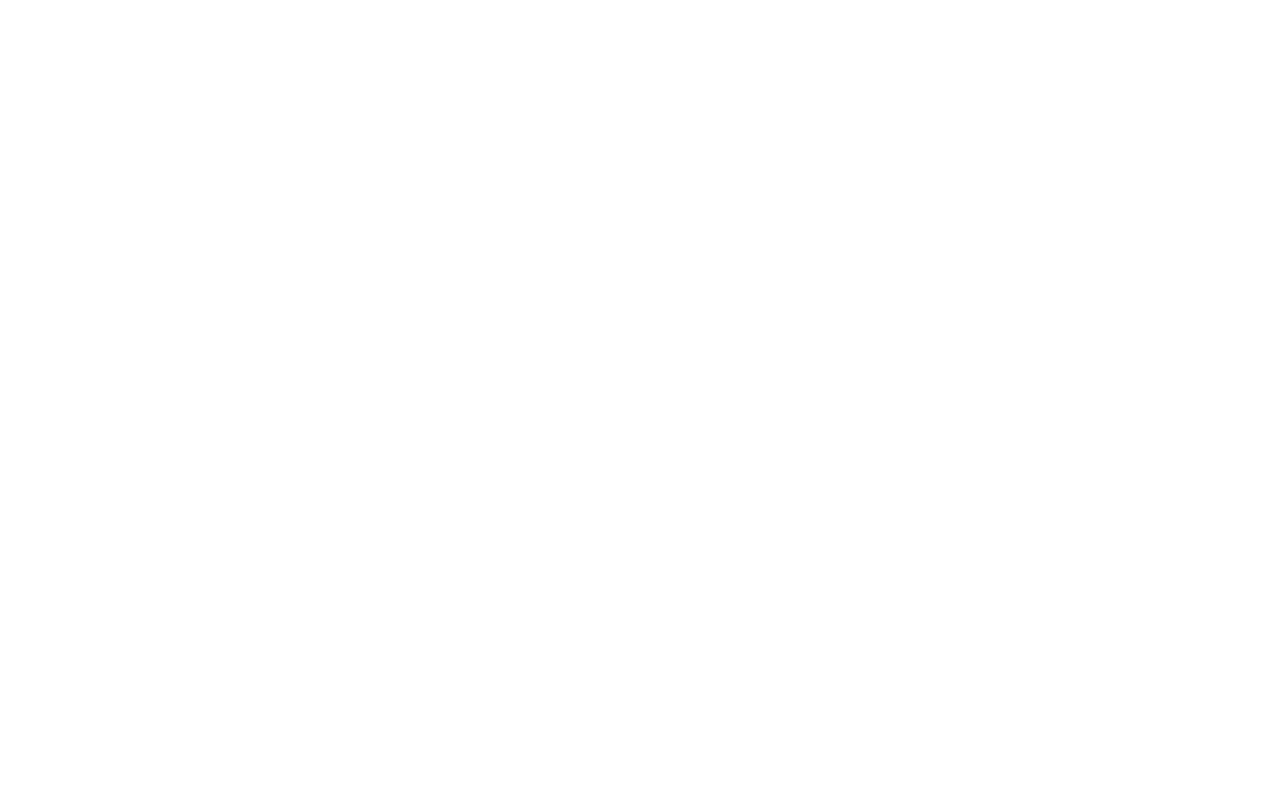
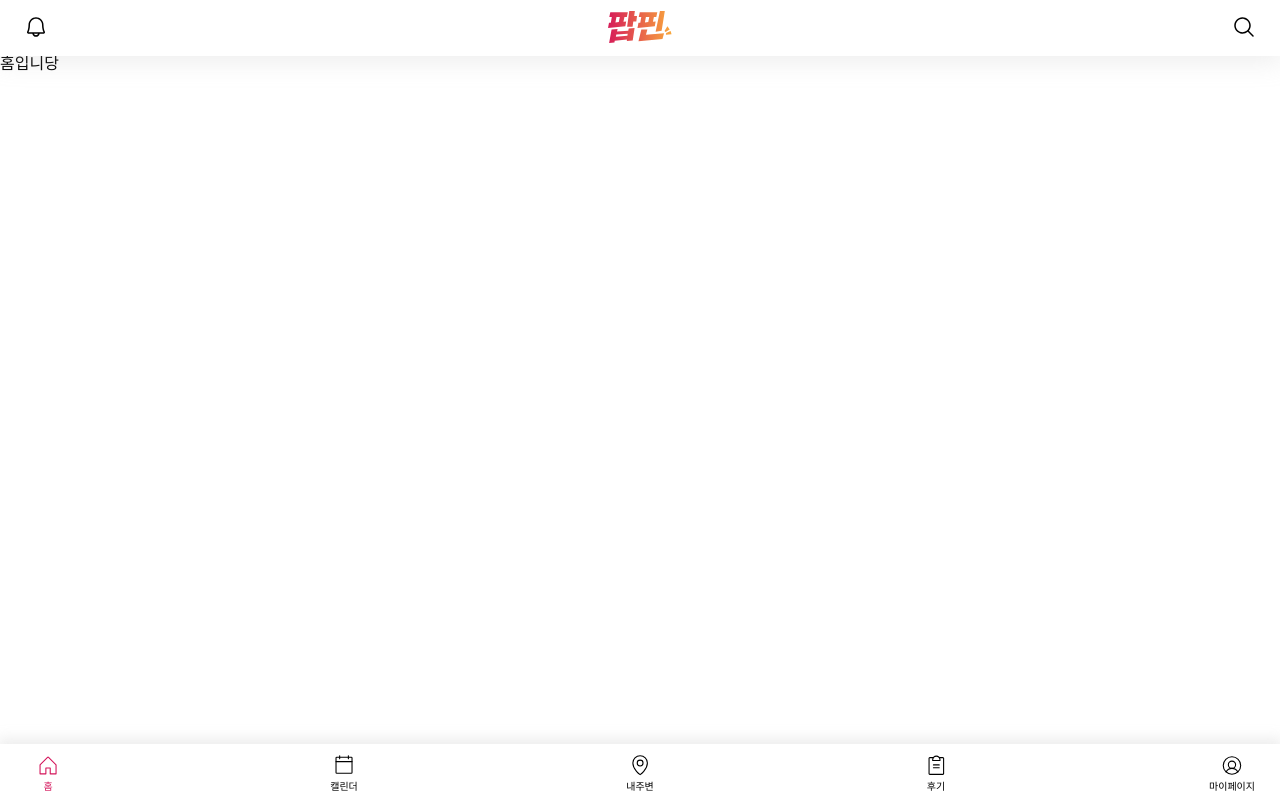
Before and after one commit to parseler/poppin, a React (Vite) app in the folder frontend/: page / in a window 1280 px wide. Built offline with nearby package versions, Linux system fonts and the light colour scheme; a web font is replaced by a local one.

Commit message:
[feat] Add layout & router S11P12A806-113

```diff
--- a/frontend/package.json
+++ b/frontend/package.json
@@ -13,6 +13,7 @@
   "dependencies": {
     "react": "^18.3.1",
     "react-dom": "^18.3.1",
+    "react-router-dom": "^6.25.1",
     "react-slick": "^0.30.2",
     "slick-carousel": "^1.8.1"
   },
--- a/frontend/src/App.tsx
+++ b/frontend/src/App.tsx
@@ -1,10 +1,15 @@
-import './App.css'
-import PopDetail from './pages/Pop/PopDetail';
+import { Route, Routes } from "react-router-dom";
+import Layout from "@components/common/Layout";
+
+import Home from "@pages/Home";
 
 function App() {
 
   return (
-    <div>
+    <div className="App">
+      <Routes>
+        <Route path="/" element={<Layout><Home /></Layout>} />
+      </Routes>
     </div>
   )
 }
--- /dev/null
+++ b/frontend/src/components/common/Layout.tsx
@@ -0,0 +1,20 @@
+import '@css/Layout.css';
+import Header from "./Header";
+import Menu from "./Menu";
+import { ReactNode } from 'react';
+
+type LayoutProps = {
+    children: ReactNode;
+}
+
+const Layout = (props: LayoutProps) => {
+  return (
+    <div>
+      <Header />
+      <main>{props.children}</main>
+      <Menu />
+    </div>
+  );
+};
+
+export default Layout;
--- a/frontend/src/components/common/Menu.tsx
+++ b/frontend/src/components/common/Menu.tsx
@@ -2,7 +2,7 @@
 import { useState } from "react";
 
 const Menu = () => {
-  const [active, setActive] = useState<string | null>(null);
+  const [active, setActive] = useState<string | null>("home");
 
   const onMenuClick = (menu: string) => {
     setActive(menu);
@@ -21,14 +21,14 @@
           viewBox="0 0 33 33"
           fill="none"
         >
-          <g clip-path="url(#clip0_350_504)">
+          <g clipPath="url(#clip0_350_504)">
             <path
               className="icon-path"
               d="M13.5703 27.9603V19.9603H19.5703V27.9603H27.5703V15.9603C27.5704 15.8289 27.5446 15.6988 27.4944 15.5774C27.4443 15.456 27.3706 15.3457 27.2778 15.2528L17.2778 5.25276C17.1849 5.15978 17.0747 5.08602 16.9533 5.0357C16.8319 4.98538 16.7017 4.95947 16.5703 4.95947C16.4389 4.95947 16.3088 4.98538 16.1874 5.0357C16.066 5.08602 15.9557 5.15978 15.8628 5.25276L5.86281 15.2528C5.76998 15.3457 5.69636 15.456 5.64618 15.5774C5.59599 15.6988 5.57021 15.8289 5.57031 15.9603V27.9603H13.5703Z"
               stroke="black"
-              stroke-width="1.5"
-              stroke-linecap="round"
-              stroke-linejoin="round"
+              strokeWidth="1.5"
+              strokeLinecap="round"
+              strokeLinejoin="round"
             />
           </g>
           <defs>
@@ -55,38 +55,38 @@
           viewBox="0 0 33 33"
           fill="none"
         >
-          <g clip-path="url(#clip0_360_534)">
+          <g clipPath="url(#clip0_360_534)">
             <path
               className="icon-path"
               d="M26.5322 5.14868H6.53223C5.97994 5.14868 5.53223 5.5964 5.53223 6.14868V26.1487C5.53223 26.701 5.97994 27.1487 6.53223 27.1487H26.5322C27.0845 27.1487 27.5322 26.701 27.5322 26.1487V6.14868C27.5322 5.5964 27.0845 5.14868 26.5322 5.14868Z"
               stroke="black"
-              stroke-width="1.5"
-              stroke-linecap="round"
-              stroke-linejoin="round"
+              strokeWidth="1.5"
+              strokeLinecap="round"
+              strokeLinejoin="round"
             />
             <path
               className="icon-path"
               d="M22.5322 3.14868V7.14868"
               stroke="black"
-              stroke-width="1.5"
-              stroke-linecap="round"
-              stroke-linejoin="round"
+              strokeWidth="1.5"
+              strokeLinecap="round"
+              strokeLinejoin="round"
             />
             <path
               className="icon-path"
               d="M10.5322 3.14868V7.14868"
               stroke="black"
-              stroke-width="1.5"
-              stroke-linecap="round"
-              stroke-linejoin="round"
+              strokeWidth="1.5"
+              strokeLinecap="round"
+              strokeLinejoin="round"
             />
             <path
               className="icon-path"
               d="M5.53223 11.1487H27.5322"
               stroke="black"
-              stroke-width="1.5"
-              stroke-linecap="round"
-              stroke-linejoin="round"
+              strokeWidth="1.5"
+              strokeLinecap="round"
+              strokeLinejoin="round"
             />
           </g>
           <defs>
@@ -113,22 +113,22 @@
           viewBox="0 0 33 33"
           fill="none"
         >
-          <g clip-path="url(#clip0_350_518)">
+          <g clipPath="url(#clip0_350_518)">
             <path
               className="icon-path"
               d="M16.6714 17.0817C18.8805 17.0817 20.6714 15.2908 20.6714 13.0817C20.6714 10.8725 18.8805 9.08167 16.6714 9.08167C14.4622 9.08167 12.6714 10.8725 12.6714 13.0817C12.6714 15.2908 14.4622 17.0817 16.6714 17.0817Z"
               stroke="black"
-              stroke-width="1.5"
-              stroke-linecap="round"
-              stroke-linejoin="round"
+              strokeWidth="1.5"
+              strokeLinecap="round"
+              strokeLinejoin="round"
             />
             <path
               className="icon-path"
               d="M26.6714 13.0817C26.6714 22.0817 16.6714 29.0817 16.6714 29.0817C16.6714 29.0817 6.67139 22.0817 6.67139 13.0817C6.67139 10.4295 7.72496 7.88596 9.60032 6.0106C11.4757 4.13523 14.0192 3.08167 16.6714 3.08167C19.3236 3.08167 21.8671 4.13523 23.7425 6.0106C25.6178 7.88596 26.6714 10.4295 26.6714 13.0817Z"
               stroke="black"
-              stroke-width="1.5"
-              stroke-linecap="round"
-              stroke-linejoin="round"
+              strokeWidth="1.5"
+              strokeLinecap="round"
+              strokeLinejoin="round"
             />
           </g>
           <defs>
@@ -155,38 +155,38 @@
           viewBox="0 0 33 33"
           fill="none"
         >
-          <g clip-path="url(#clip0_350_522)">
+          <g clipPath="url(#clip0_350_522)">
             <path
               className="icon-path"
               d="M12.9556 19.6656H20.9556"
               stroke="black"
-              stroke-width="1.5"
-              stroke-linecap="round"
-              stroke-linejoin="round"
+              strokeWidth="1.5"
+              strokeLinecap="round"
+              strokeLinejoin="round"
             />
             <path
               className="icon-path"
               d="M12.9556 15.6656H20.9556"
               stroke="black"
-              stroke-width="1.5"
-              stroke-linecap="round"
-              stroke-linejoin="round"
+              strokeWidth="1.5"
+              strokeLinecap="round"
+              strokeLinejoin="round"
             />
             <path
               className="icon-path"
               d="M20.9556 5.66565H25.9556C26.2208 5.66565 26.4751 5.77101 26.6627 5.95854C26.8502 6.14608 26.9556 6.40043 26.9556 6.66565V27.6656C26.9556 27.9309 26.8502 28.1852 26.6627 28.3728C26.4751 28.5603 26.2208 28.6656 25.9556 28.6656H7.95557C7.69035 28.6656 7.436 28.5603 7.24846 28.3728C7.06092 28.1852 6.95557 27.9309 6.95557 27.6656V6.66565C6.95557 6.40043 7.06092 6.14608 7.24846 5.95854C7.436 5.77101 7.69035 5.66565 7.95557 5.66565H12.9556"
               stroke="black"
-              stroke-width="1.5"
-              stroke-linecap="round"
-              stroke-linejoin="round"
+              strokeWidth="1.5"
+              strokeLinecap="round"
+              strokeLinejoin="round"
             />
             <path
               className="icon-path"
               d="M11.9556 9.66565V8.66565C11.9556 7.33957 12.4824 6.0678 13.42 5.13012C14.3577 4.19243 15.6295 3.66565 16.9556 3.66565C18.2816 3.66565 19.5534 4.19243 20.4911 5.13012C21.4288 6.0678 21.9556 7.33957 21.9556 8.66565V9.66565H11.9556Z"
               stroke="black"
-              stroke-width="1.5"
-              stroke-linecap="round"
-              stroke-linejoin="round"
+              strokeWidth="1.5"
+              strokeLinecap="round"
+              strokeLinejoin="round"
             />
           </g>
           <defs>
@@ -213,30 +213,30 @@
           viewBox="0 0 33 33"
           fill="none"
         >
-          <g clip-path="url(#clip0_350_528)">
+          <g clipPath="url(#clip0_350_528)">
             <path
               className="icon-path"
               d="M8.43408 25.344C9.18647 23.862 10.3345 22.6173 11.751 21.7479C13.1675 20.8784 14.7971 20.4182 16.4591 20.4182C18.1211 20.4182 19.7507 20.8784 21.1672 21.7479C22.5836 22.6173 23.7317 23.862 24.4841 25.344"
               stroke="black"
-              stroke-width="1.5"
-              stroke-linecap="round"
-              stroke-linejoin="round"
+              strokeWidth="1.5"
+              strokeLinecap="round"
+              strokeLinejoin="round"
             />
             <path
               className="icon-path"
               d="M16.459 28.4227C23.0864 28.4227 28.459 23.0501 28.459 16.4227C28.459 9.79531 23.0864 4.42273 16.459 4.42273C9.83157 4.42273 4.45898 9.79531 4.45898 16.4227C4.45898 23.0501 9.83157 28.4227 16.459 28.4227Z"
               stroke="black"
-              stroke-width="1.5"
-              stroke-linecap="round"
-              stroke-linejoin="round"
+              strokeWidth="1.5"
+              strokeLinecap="round"
+              strokeLinejoin="round"
             />
             <path
               className="icon-path"
               d="M16.459 20.4227C19.2204 20.4227 21.459 18.1842 21.459 15.4227C21.459 12.6613 19.2204 10.4227 16.459 10.4227C13.6976 10.4227 11.459 12.6613 11.459 15.4227C11.459 18.1842 13.6976 20.4227 16.459 20.4227Z"
               stroke="black"
-              stroke-width="1.5"
-              stroke-linecap="round"
-              stroke-linejoin="round"
+              strokeWidth="1.5"
+              strokeLinecap="round"
+              strokeLinejoin="round"
             />
           </g>
           <defs>
--- /dev/null
+++ b/frontend/src/css/Layout.css
@@ -0,0 +1,6 @@
+main {
+    margin-top: 56px;
+    margin-bottom: 56px;
+    overflow-y: auto;
+    flex-grow: 1;
+}
--- a/frontend/src/main.tsx
+++ b/frontend/src/main.tsx
@@ -1,10 +1,10 @@
-import React from 'react'
 import ReactDOM from 'react-dom/client'
+import { BrowserRouter as Router } from 'react-router-dom'
 import App from './App.tsx'
 import './index.css'
 
 ReactDOM.createRoot(document.getElementById('root')!).render(
-  <React.StrictMode>
+  <Router>
     <App />
-  </React.StrictMode>,
+  </Router>
 )
--- a/frontend/src/pages/Home.tsx
+++ b/frontend/src/pages/Home.tsx
@@ -0,0 +1,9 @@
+import '@css/Home.css';
+
+const Home = () => {
+    return (
+        <div>홈입니당</div>
+    );
+}
+
+export default Home;
```
Also changed, not shown: frontend/.eslintrc.cjs, frontend/src/css/Home.css (added), 1 other file (tests, documents, lock files or other folders).
